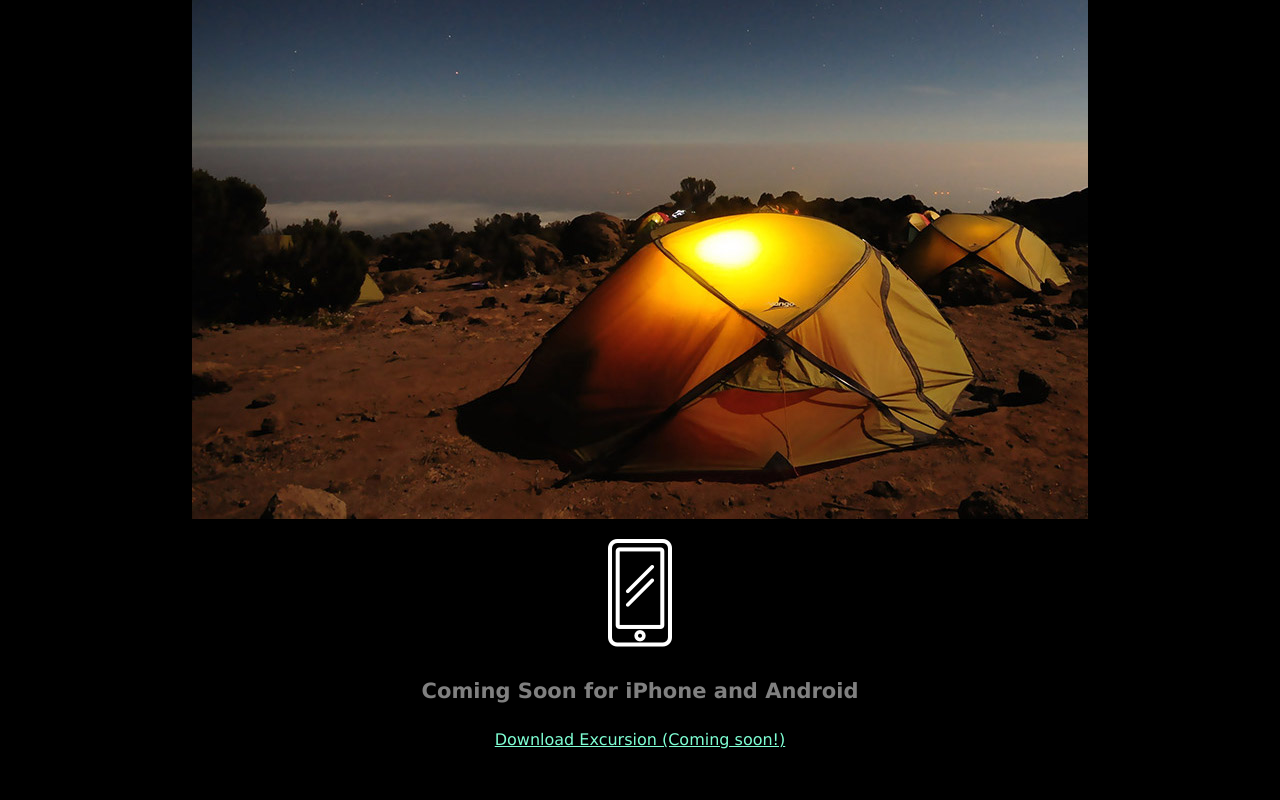
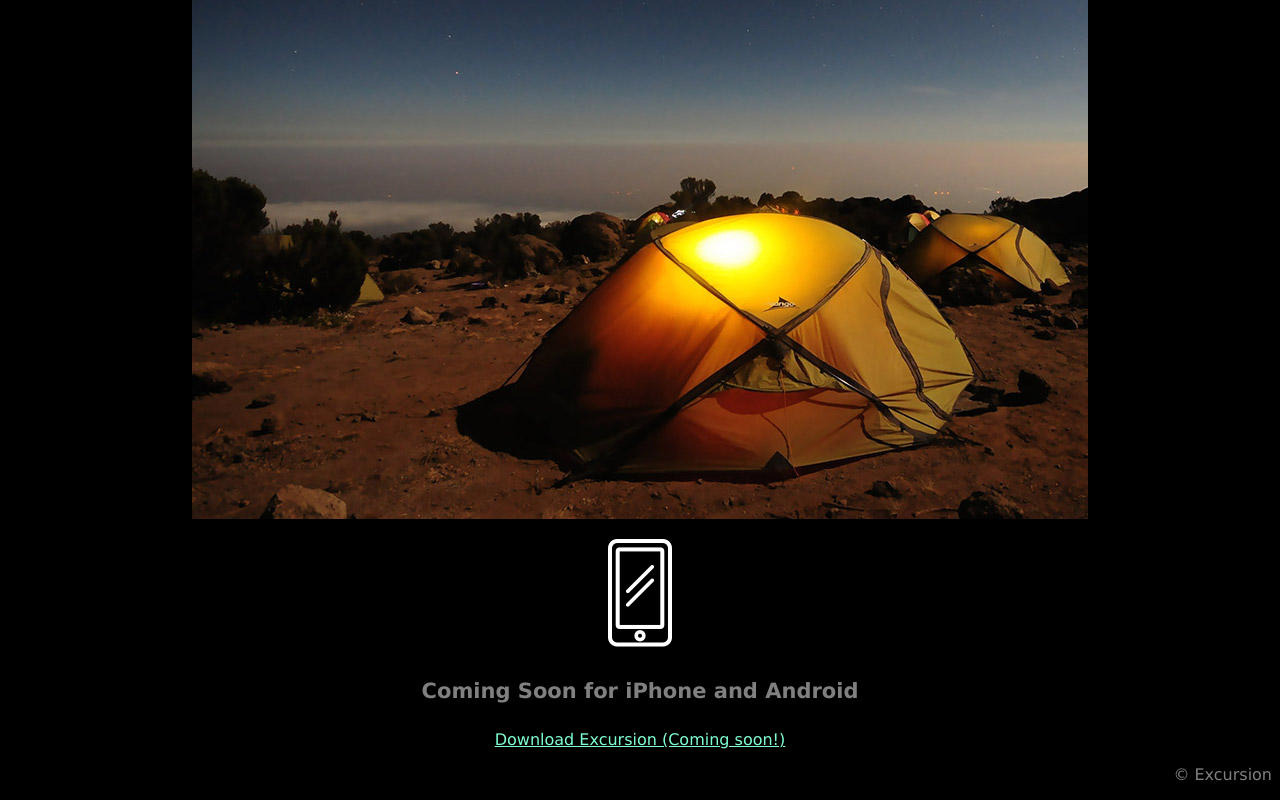
Before and after one commit to lelandknight/excursion, a plain HTML site: page index.html in a window 1280 px wide. Shown: the part 493-1293 px from the top of the page. Before the commit the page ends 1258 px from the top, so only its background shows below. Drawn offline with Linux system fonts and the light colour scheme.

Commit message:
added copyright symbol

```diff
--- a/index.html
+++ b/index.html
@@ -20,6 +20,6 @@
         <p><img src="resources/images/phone.png" alt="animated phone"></p>
         <h4 class="header--sub-header">Coming Soon for iPhone and Android</h4>
         <p><a class="link--cta" href="#">Download Excursion (Coming soon!)</a></p>
-
+        <p class="copyright">© Excursion</p>
     </body>
 </html>
--- a/resources/css/style.css
+++ b/resources/css/style.css
@@ -29,3 +29,8 @@ body {
     font-size: 16px;
     color: aquamarine;
 }
+
+.copyright {
+    color: gray;
+    text-align: right;
+}
```
